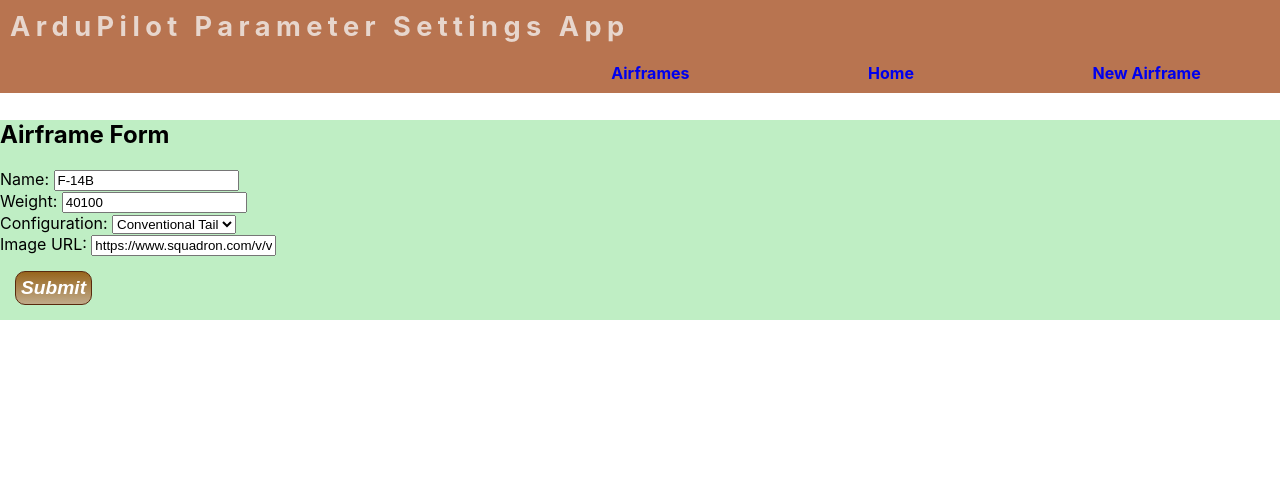
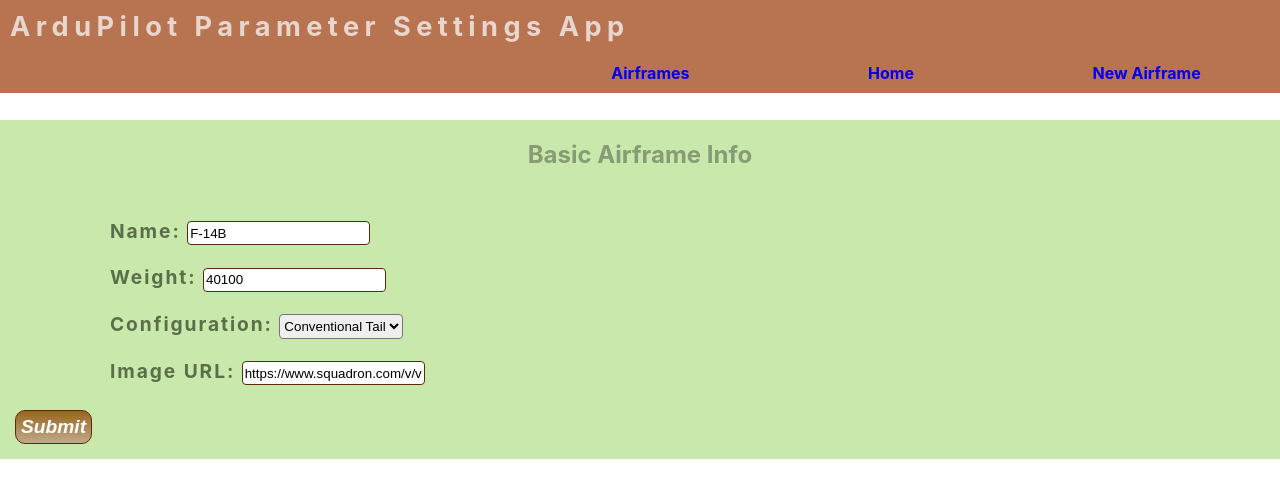
Before and after one commit to Richard-Burd/react-redux-portfolio-project, a React (Create React App) app in the folder client/: page /new-airframe in a window 1280 px wide. Shown: the top 498 px of the page. Built offline with nearby package versions, Linux system fonts and the light colour scheme.

Commit message:
Airframe Form Styled

```diff
--- a/client/src/App.scss
+++ b/client/src/App.scss
@@ -181,10 +181,54 @@ code {
   color: #6c6a54;
 }
 
+.attitude-description {
+  position: absolute;
+  text-align: justify;
+  text-justify: inter-word;
+  padding-left: 50px;
+  width: 400px;
+}
+
 .attitude-form {
   margin-right: 50%;
 }
 
+.airframe-form {
+  background-color: #c9e8ac
+}
+
+.airframe-form-title {
+  padding: 20px;
+  color: #879b74;
+  text-align: center;
+}
+
+.label-and-text-input, .label-and-select-option {
+  padding: 10px;
+  margin-left: 100px;
+  color: #5a6e48;
+  font-size: 120%;
+  letter-spacing: 0.1em;
+  font-weight: bold;
+}
+
+.label-and-select-dropdown {
+  height: 25px;
+  border-radius: 4px;
+}
+
+.input-field-text {
+  border-radius: 4px;
+  border:1.5px solid #582a0e;
+  height: 20px;
+
+}
+
+.input-field-text:focus {
+  border-radius: 4px;
+  border: 3px solid #555;
+
+}
 
 /* Graphics in Attitude Parameter Settings */
 .graphic-component {
--- a/client/src/components/AirframeForm.js
+++ b/client/src/components/AirframeForm.js
@@ -52,11 +52,8 @@ class AirframeForm extends Component {
 
   render() {
     return (
-      <div style={{ backgroundColor: '#bfeec4' }}>
-        {/* NOTE: these inputs are not refactored so you (the React learner */}
-        {/* onboarding this code) can see what the code looks like with one less */}
-        {/* layer of abstraction. */}
-        <h2>Airframe Form</h2>
+      <div className="airframe-form">
+        <h2 className="airframe-form-title">Basic Airframe Info</h2>
         <form onSubmit={this.handleSubmit}>
           <LabelAndTextInput
             labelName={"Name: "}
--- a/client/src/components/AttitudeForm.js
+++ b/client/src/components/AttitudeForm.js
@@ -73,7 +73,7 @@ class AttitudeForm extends Component {
         <div className="attitude-title">Attitude Component Form</div>
         <form onSubmit={this.handleSubmit} className="attitude-form">
           <div className="attitude-text">
-            <h2 className="attitude-name">Maximum Roll: {this.state.lim_roll_cd}°</h2><h3 className="attitude-param">(LIM_ROLL_CD)</h3>
+            <h2 className="attitude-name">Maximum Bank Angle: {this.state.lim_roll_cd}°</h2><h3 className="attitude-param">(LIM_ROLL_CD)</h3>
             <ButtonComponent
               displayName={"increase max roll"}
               onClick={this.increaseRoll}
@@ -82,6 +82,7 @@ class AttitudeForm extends Component {
               displayName={"decrease max roll"}
               onClick={this.decreaseRoll}
             />
+            <p className="attitude-description">Maximum bank angle commanded in modes with stabilized limits. Increase this value for sharper turns, but decrease to prevent accelerated stalls.</p>
             <GraphicComponent
               foregroundSourceImage={planeFrontView}
               foregroundRotation={this.state.lim_roll_cd}
@@ -99,6 +100,7 @@ class AttitudeForm extends Component {
               displayName={"decrease max pitch"}
               onClick={this.decreaseMaxPitch}
             />
+            <p className="attitude-description">Maximum pitch up angle commanded in modes with stabilized limits.</p>
             <GraphicComponent
               foregroundSourceImage={planeSideView}
               foregroundRotation={this.state.lim_pitch_max}
@@ -116,6 +118,7 @@ class AttitudeForm extends Component {
               displayName={"decrease min pitch"}
               onClick={this.decreaseMinPitch}
             />
+            <p className="attitude-description">Maximum pitch down angle commanded in modes with stabilized limits.</p>
             <GraphicComponent
               foregroundSourceImage={planeSideView}
               foregroundRotation={this.state.lim_pitch_min}
--- a/client/src/components/LabelAndSelectOption.js
+++ b/client/src/components/LabelAndSelectOption.js
@@ -14,8 +14,8 @@ function LabelAndSelectOption(props) {
 
   return (
     <div className="label-and-select-option">
-      <label>{props.labelName}</label>
-      <select
+      <label className="label-and-select-name">{props.labelName}</label>
+      <select className="label-and-select-dropdown"
         name="config"
         value={props.inputValue}
         onChange={props.onChange}
--- a/client/src/components/LabelAndTextInput.js
+++ b/client/src/components/LabelAndTextInput.js
@@ -5,7 +5,7 @@ function LabelAndTextInput(props) {
     <div className="label-and-text-input">
       <label className="label-name">{props.labelName}</label>
       <input
-        className="input-filed-text"
+        className="input-field-text"
         type="text"
         value={props.inputValue}
         onChange={props.onChange}
```
Also changed, not shown: 1 other file (tests, documents, lock files or other folders). Lines whose indentation alone changed are shown as unchanged.
